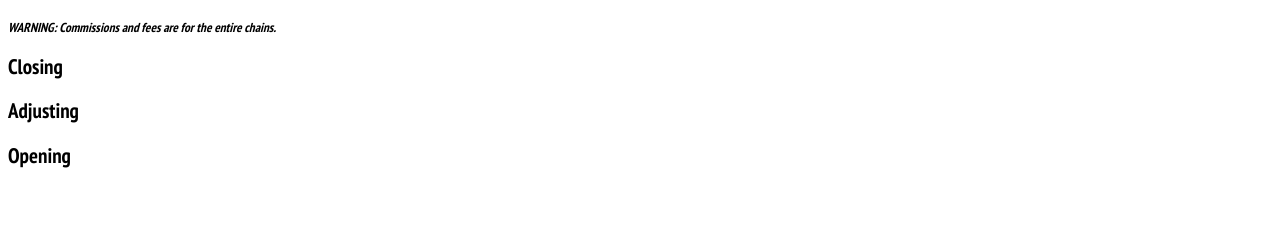
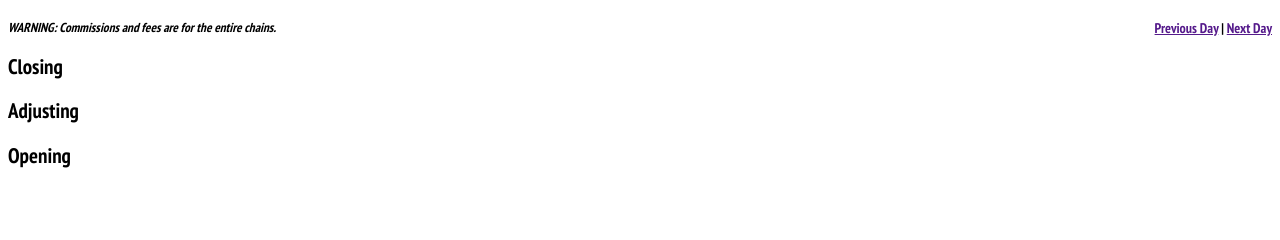
Before and after one commit to edgebips/johnny, a Flask app: template johnny/webapp/templates/recap.html in a window 1280 px wide. Shown: the part 86-326 px from the top of the page. Run offline with Flask 2, Linux system fonts and the light colour scheme; the template is opened without the code that fills it, so the values that code supplies are empty; parts of the project's set-up code (start-up, migrations or seed data) failed here and were passed over; some libraries are stand-ins or nearby versions.

Commit message:
Add previous/next links for daily recap.

```diff
--- a/johnny/webapp/app.py
+++ b/johnny/webapp/app.py
@@ -664,6 +664,9 @@ def recap(date: str):
     chains, summary = get_date_chains(date)
     params = GetNavigation()
     params['date'] = date
+    day = datetime.timedelta(days=1)
+    params['prev_day'] = flask.url_for('recap', date=(date - day).isoformat())
+    params['next_day'] = flask.url_for('recap', date=(date + day).isoformat())
     params['weekday'] = date.strftime("%A")
     params['summary'] = ToHtmlString(summary, 'summary')
     if 1:
--- a/johnny/webapp/templates/recap.html
+++ b/johnny/webapp/templates/recap.html
@@ -39,6 +39,12 @@
   h2 {
       margin-bottom: 0px;
   }
+
+  span#date-nav {
+      float: right;
+  }
+
+
 </style>
 
 </head>
@@ -47,7 +53,11 @@
 {% include 'navigation.html' %}
 <h1>Day Recap: {{date}} ({{weekday}})</h1>
 
-<!-- {{ chains|safe }} -->
+<span id="date-nav">
+<a href="{{prev_day}}">Previous Day</a> |
+<a href="{{next_day}}">Next Day</a>
+</span>
+
 <p style="font-size: small; font-style: italic;">
 WARNING: Commissions and fees are for the entire chains.
 </p>
```
